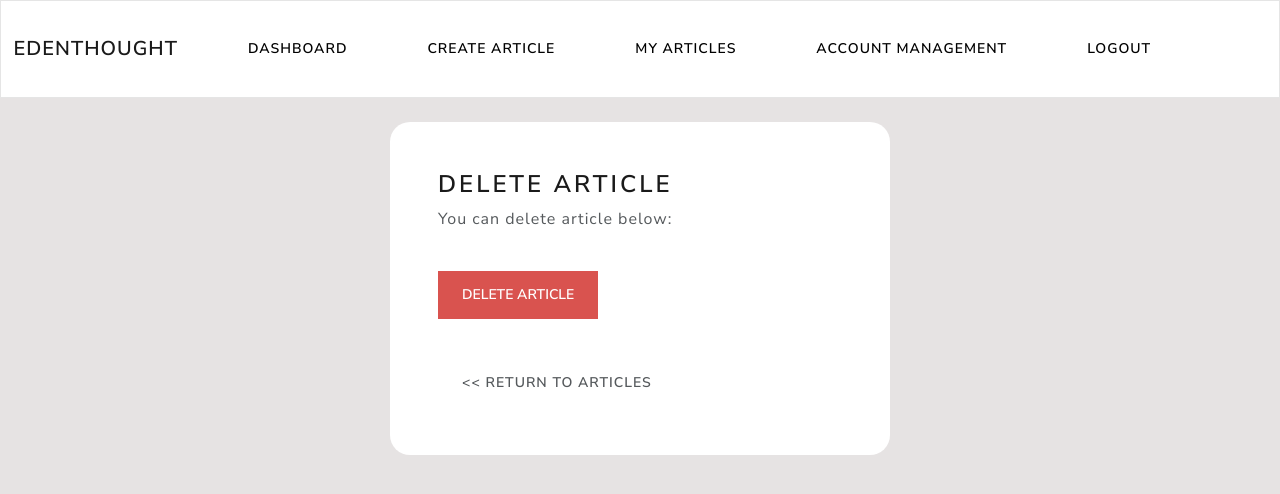
After one commit to eccololo/djsubscription, a Django app: template subplatform/writer/templates/writer/delete-article.html in a window 1280 px wide. The commit adds this page. Shown: the top 494 px of the page. Run offline with Django 3.2, Linux system fonts and the light colour scheme; the template is opened without the code that fills it, so the values that code supplies are empty.

Commit message:
Add functionality to delete article.

```diff
--- /dev/null
+++ b/subplatform/writer/templates/writer/delete-article.html
@@ -0,0 +1,16 @@
+{% extends 'writer/navbar.html' %}
+
+{% block content %}
+    <br />
+    <div class="container bg-white shadow-md p-5 form-layout">
+        <h3>Delete article</h3>
+        <p>You can delete article below:</p>
+        <br />
+        <form method="POST" autocomplete="off">
+            {% csrf_token %}
+            <input type="submit" class="btn btn-danger" value="Delete article">
+        </form>
+        <br />
+        <a class='btn' href="{% url 'my-articles' %}"><< Return to articles</a>
+    </div>
+{% endblock %}
--- a/subplatform/writer/templates/writer/my-articles.html
+++ b/subplatform/writer/templates/writer/my-articles.html
@@ -12,6 +12,8 @@
         {{ article.date_posted }}
         <br /><br />
         <a class="btn btn-warning btn-sm" href="{% url 'update-article' article.id %}">Update article</a>
+        &nbsp;
+        <a class="btn btn-danger btn-sm" href="{% url 'delete-article' article.id %}">Delete article</a>
     </div>
     <br />
     {% endfor %}
--- a/subplatform/writer/urls.py
+++ b/subplatform/writer/urls.py
@@ -7,4 +7,5 @@ urlpatterns = [
     path("create-article", views.create_article, name="create-article"),
     path("my-articles", views.my_articles, name="my-articles"),
     path("update-article/<str:pk>", views.update_article, name="update-article"),
+    path("delete-article/<str:pk>", views.delete_article, name="delete-article"),
 ]
```
Also changed, not shown: subplatform/writer/views.py (+17 -0 lines).
